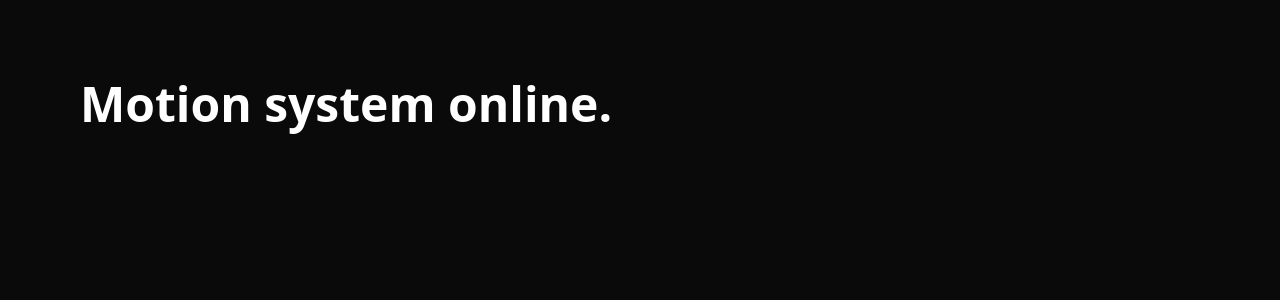
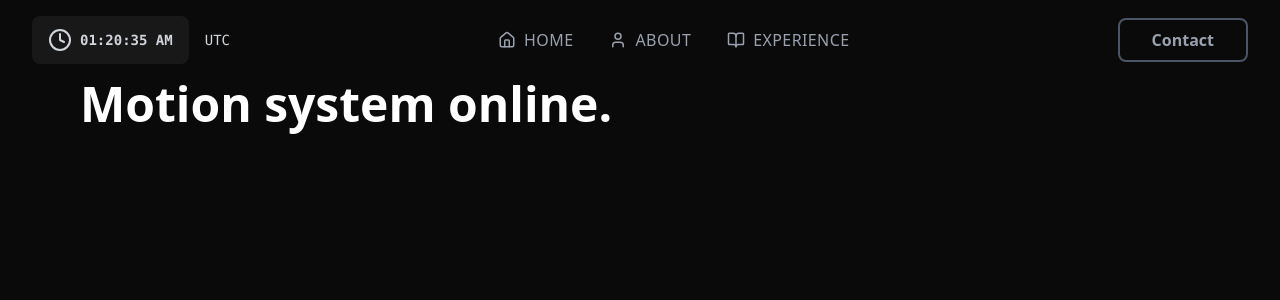
Before and after one commit to Travisken/ken-travis-portfolio, a Next.js app: page /about in a window 1280 px wide. Shown: the top 300 px of the page. Built offline with nearby package versions, Linux system fonts and the light colour scheme; no server answers.

Commit message:
hero section

```diff
--- a/app/about/page.tsx
+++ b/app/about/page.tsx
@@ -1,8 +1,8 @@
 import ScrollReveal from '@/components/animations/ScrollReveal'
 
-export default function Home() {
+export default function About() {
   return (
-    <div className="p-20">
+    <div className="p-20 h-screen">
       <ScrollReveal>
         <h1 className="text-5xl font-semibold">
           Motion system online.
--- a/app/layout.tsx
+++ b/app/layout.tsx
@@ -4,6 +4,7 @@ import BootSequence from '@/components/core/BootSequence'
 import { Bricolage_Grotesque } from 'next/font/google'
 import { Quicksand } from 'next/font/google'
 import { Shadows_Into_Light } from 'next/font/google'
+import Navbar from '@/components/ui/Navbar'
 
 const bricolage = Bricolage_Grotesque({
   subsets: ['latin'],
@@ -37,7 +38,8 @@ export default function RootLayout({
   return (
     <html lang="en" className={`${quicksand.variable} ${bricolage.variable} ${shadows.variable}`}>
       <body>
-        <BootSequence />
+        <Navbar/>
+        {/* <BootSequence /> */}
         {/* <AppLayout> */}
           {children}
           {/* </AppLayout> */}
--- a/app/page.tsx
+++ b/app/page.tsx
@@ -1,9 +1,11 @@
 import HeroSection from "@/components/sections/HeroSection";
+import About from "./about/page";
 
 export default function Home() {
   return(
     <>
     <HeroSection />
+    <About></About>
   </>
   )
 
--- a/components/sections/HeroSection.tsx
+++ b/components/sections/HeroSection.tsx
@@ -1,29 +1,111 @@
 "use client";
 
+import { useEffect, useRef } from "react";
+import Image from "next/image";
 import { motion } from "framer-motion";
 import { fadeUp } from "@/lib/motion";
 import StaggerText from "@/components/animations/StaggerText";
-// import ThreeCanvas from '@/components/three/ThreeCanvas'
-// import HeroObject from '@/components/three/HeroObject'
+import gsap from "gsap";
+import { ScrollTrigger } from "gsap/dist/ScrollTrigger";
+
+gsap.registerPlugin(ScrollTrigger);
 
 export default function HeroSection() {
+  const headingRef = useRef<HTMLDivElement>(null);
+  const purpleRef = useRef<HTMLDivElement>(null);
+  const imgRef = useRef<HTMLImageElement>(null);
+  const sectionRef = useRef<HTMLElement>(null);
+
+  useEffect(() => {
+    if (!headingRef.current || !purpleRef.current || !imgRef.current || !sectionRef.current) return;
+
+    const tl = gsap.timeline({
+      scrollTrigger: {
+        trigger: sectionRef.current,
+        start: "top top",       // when top of section hits top of viewport
+        end: "+=800",           // animation will complete over 500px of scroll
+        scrub: true,            // smooth scrubbing
+        pin: true,              // pin the section during animation
+        anticipatePin: 1,       // smoother pinning
+      },
+    });
+
+    // Heading shrinks and moves left
+    tl.to(headingRef.current, {
+      scale: 0.7,
+      // x: -50,
+      transformOrigin: "left center",
+      ease: "power2.out",
+    });
+
+    // Purple div grows
+    tl.to(
+      purpleRef.current,
+      {
+        scale: 1.0,
+        ease: "power2.out",
+      },
+      "<" // start simultaneously
+    );
+
+    // Image fades in
+    tl.to(
+      imgRef.current,
+      {
+        opacity: 1,
+        ease: "power2.out",
+        duration: 1,
+      },
+      "<"
+    );
+
+    // Cleanup on unmount
+    return () => {
+      ScrollTrigger.getAll().forEach((t) => t.kill());
+    };
+  }, []);
+
   return (
-    <section className="relative flex min-h-screen  overflow-hidden w-full items-center justify-between px-24">
-      {/* LEFT: TEXT */}
-      <div className="relative z-10 max-w-xl">
+    <section
+      ref={sectionRef}
+      className="relative flex min-h-screen overflow-hidden w-full items-center justify-between px-24"
+    >
+      {/* Heading */}
+      <div ref={headingRef} className="relative z-10 max-w-xl">
         <motion.div variants={fadeUp} initial="hidden" animate="visible">
           <StaggerText>
-            <h1 className="text-[8rem] font-bricolage leading-30 font-[1000]">
+            <p className="text-3xl mb-4 text-gray-500">
+             👨🏽‍💻 Kensuomo Travis
+            </p>
+            <h1 className="text-[10rem] font-bricolage leading-30 font-[1000]">
               Crafting
-              <span className="text-gray-500 text-[5rem] font-shadows font-extralight italic mx-8">Immersive</span><br />
-              <span className="text-gray-500 text-[5rem] font-quicksand font-extralight italic mx-8">Digital</span>
+              <span className="text-gray-500 text-[5rem] font-shadows font-extralight italic mx-8">
+                Immersive
+              </span>
+              <br />
+              <span className="text-gray-500 text-[5rem] font-quicksand font-extralight italic mx-8">
+                Digital
+              </span>
               Experiences
             </h1>
           </StaggerText>
         </motion.div>
       </div>
-      {/* Image */}
-      <div className="rounded-lg bg-red-500 md:w-60 h-100 "></div>
+
+      {/* Purple div */}
+      <div
+        ref={purpleRef}
+        className="bg-[#230C33] cursor-pointer h-120 w-80 rounded-lg absolute top-30 right-20 flex items-center justify-center overflow-hidden"
+      >
+        {/* Image */}
+        <Image
+          ref={imgRef}
+          src="/images/hero-img.JPG" // replace with your image path
+          alt="Hero"
+          fill
+          className="opacity-0 w-full h-full object-cover filter grayscale transition-all duration-500 ease-in-out hover:filter-none"
+        />
+      </div>
     </section>
   );
 }
--- /dev/null
+++ b/components/ui/Navbar.tsx
@@ -0,0 +1,78 @@
+"use client";
+
+import { Clock } from "lucide-react";
+import { useState, useEffect } from "react";
+import { Home, User, BookOpen } from "lucide-react";
+
+export default function Navbar() {
+  const [time, setTime] = useState(new Date());
+  const [scrolled, setScrolled] = useState(false);
+
+  // Update time every second
+  useEffect(() => {
+    const timer = setInterval(() => setTime(new Date()), 1000);
+    return () => clearInterval(timer);
+  }, []);
+
+  // Detect scroll for glass morph effect
+  useEffect(() => {
+    const handleScroll = () => setScrolled(window.scrollY > 50);
+    window.addEventListener("scroll", handleScroll);
+    return () => window.removeEventListener("scroll", handleScroll);
+  }, []);
+
+  const formatTime = (date: Date) => {
+    return date.toLocaleTimeString([], {
+      hour: "2-digit",
+      minute: "2-digit",
+      second: "2-digit",
+    });
+  };
+
+  const navItems = [
+    { name: "Home", icon: <Home size={18} /> },
+    { name: "About", icon: <User size={18} /> },
+    { name: "Experience", icon: <BookOpen size={18} /> },
+  ];
+
+  const timezone = Intl.DateTimeFormat().resolvedOptions().timeZone;
+
+  return (
+    <nav
+      className={`fixed w-full top-0 z-50 transition-all duration-500 ${
+        scrolled
+          ? " backdrop-blur-md border-b border-gray-50"
+          : "bg-transparent"
+      }`}
+    >
+      <div className="max-w-7xl mx-auto flex items-center justify-between py-4 px-8">
+        {/* Left: Clock + timezone */}
+        <div className="text-gray-300 font-mono text-sm flex gap-4 items-center animate-fade-in">
+          <span className="flex gap-2 font-semibold bg-[#181818] px-4 py-3 rounded-lg items-center ">
+            <Clock className="" />
+            {formatTime(time)}
+          </span>
+          <span className="text-sm">{timezone}</span>
+        </div>
+
+        {/* Center: Nav Items */}
+        <ul className="flex gap-9 text-gray-400 uppercase tracking-wide">
+          {navItems.map((item) => (
+            <li
+              key={item.name}
+              className="relative cursor-pointer flex items-center gap-2 transition-all duration-300 hover:text-gray-100 after:absolute after:bottom-[-6px] after:left-0 after:w-0 after:h-[2px] after:bg-gray-100 after:transition-all after:duration-300 hover:after:w-full"
+            >
+              {item.icon}
+              <span>{item.name}</span>
+            </li>
+          ))}
+        </ul>
+
+        {/* Right: Contact Button */}
+        <button className=" text-gray-400 font-semibold px-8 py-2 rounded-lg border-2 border-gray-600 transition-all duration-300 hover:bg-gray-700 hover:text-white">
+          Contact
+        </button>
+      </div>
+    </nav>
+  );
+}
--- a/package.json
+++ b/package.json
@@ -16,6 +16,7 @@
     "framer-motion": "^12.27.1",
     "gsap": "^3.14.2",
     "howler": "^2.2.4",
+    "lucide-react": "^0.562.0",
     "next": "16.1.2",
     "react": "19.2.3",
     "react-device-detect": "^2.2.3",
```
Also changed, not shown: public/images/hero-img.JPG (added), 1 other file (tests, documents, lock files or other folders).
